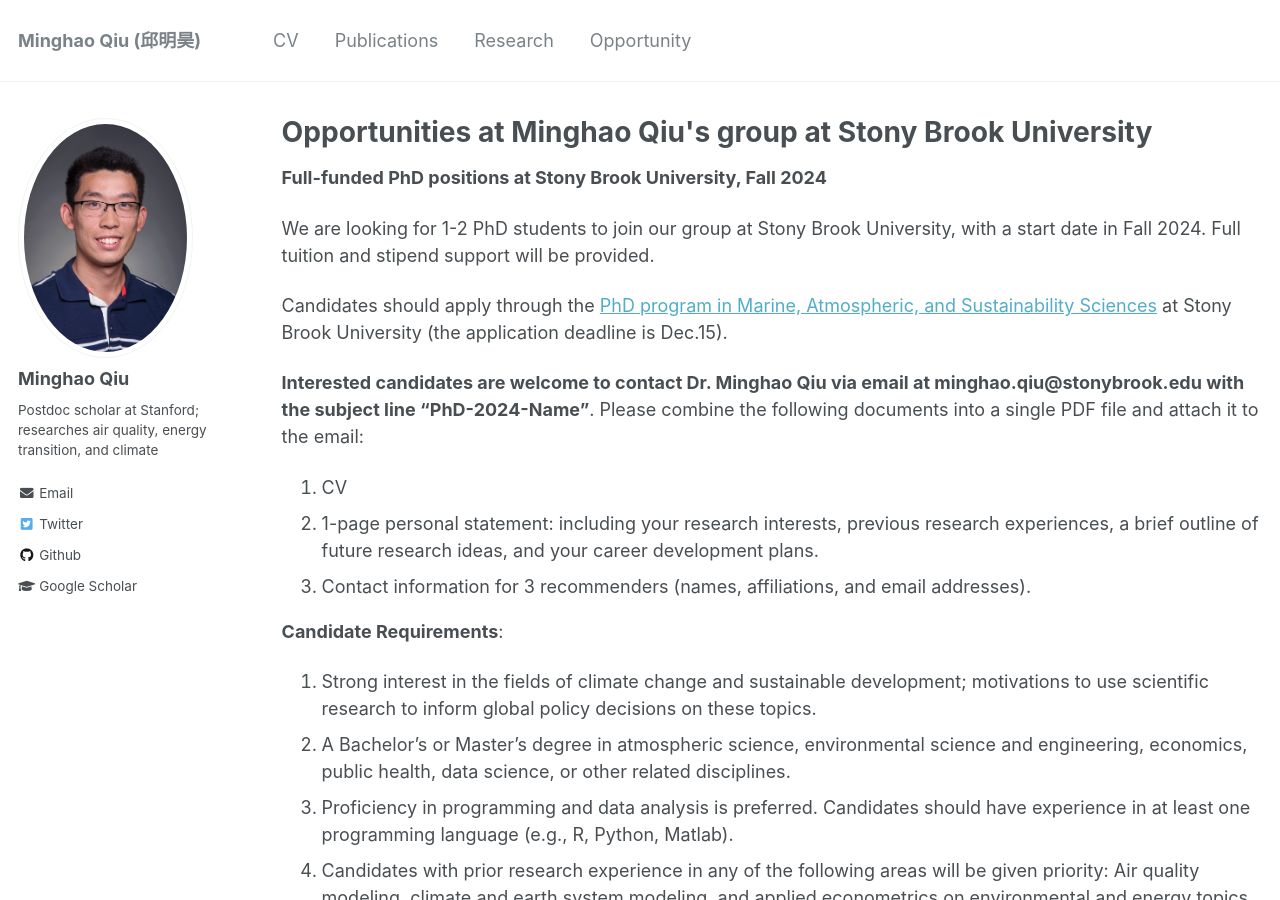
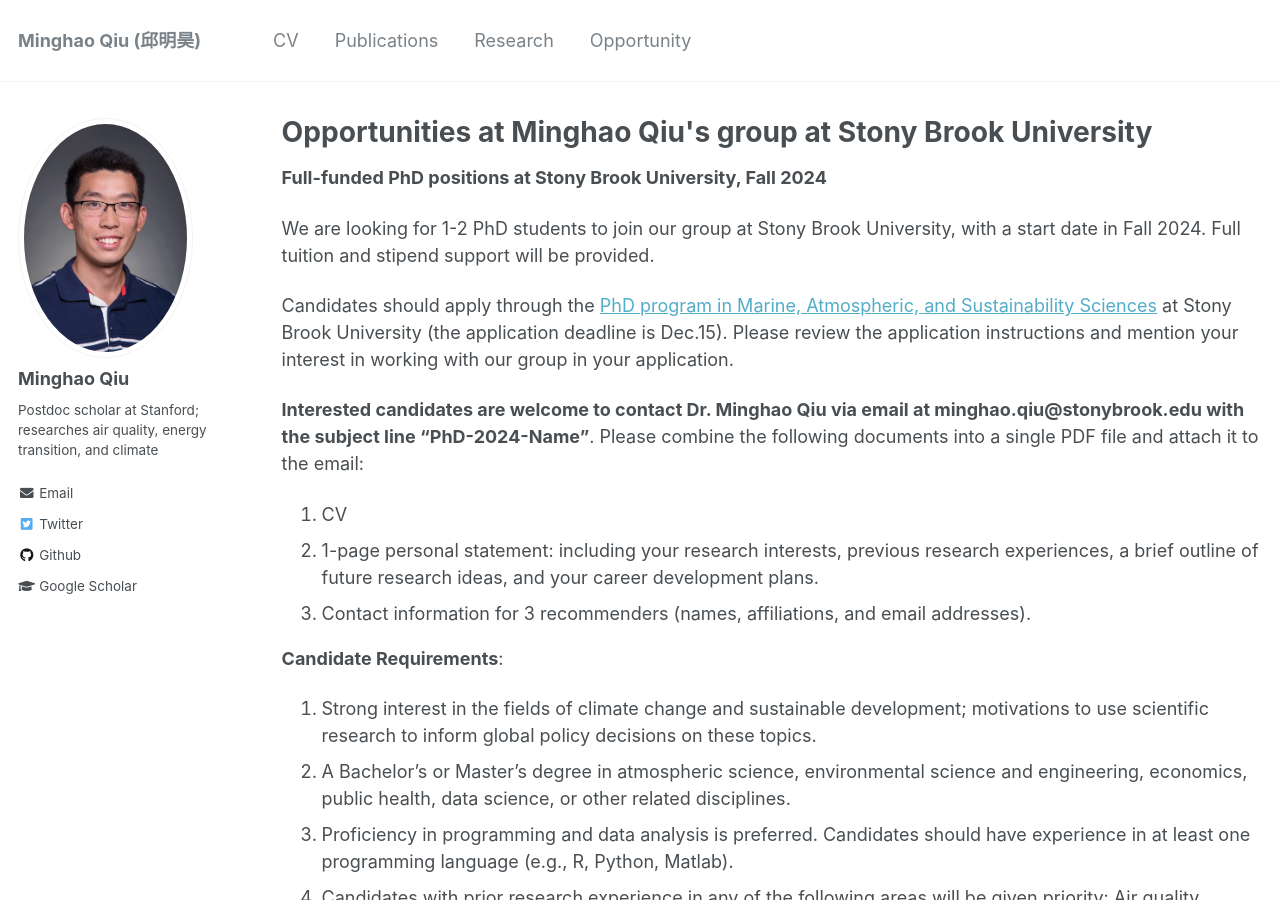
Before and after one commit to mhqiu/mhqiu.github.io, a Jekyll site: the page built from _pages/opportunity.md, in a window 1280 px wide and 900 px high. Built offline with Jekyll 4.4.1, drawn with Linux system fonts in a browser that asks for light colours.

Commit message:
Update opportunity.md

```diff
--- a/_pages/opportunity.md
+++ b/_pages/opportunity.md
@@ -11,7 +11,7 @@ author_profile: true
 
 We are looking for 1-2 PhD students to join our group at Stony Brook University, with a start date in Fall 2024. Full tuition and stipend support will be provided.
 
-Candidates should apply through the [PhD program in Marine, Atmospheric, and Sustainability Sciences](https://www.stonybrook.edu/commcms/somas/education/graduate/apply/) at Stony Brook University (the application deadline is Dec.15).
+Candidates should apply through the [PhD program in Marine, Atmospheric, and Sustainability Sciences](https://www.stonybrook.edu/commcms/somas/education/graduate/apply/) at Stony Brook University (the application deadline is Dec.15). Please review the application instructions and mention your interest in working with our group in your application.
 
 **Interested candidates are welcome to contact Dr. Minghao Qiu via email at minghao.qiu@stonybrook.edu with the subject line "PhD-2024-Name"**. Please combine the following documents into a single PDF file and attach it to the email:
 1.	CV
```
